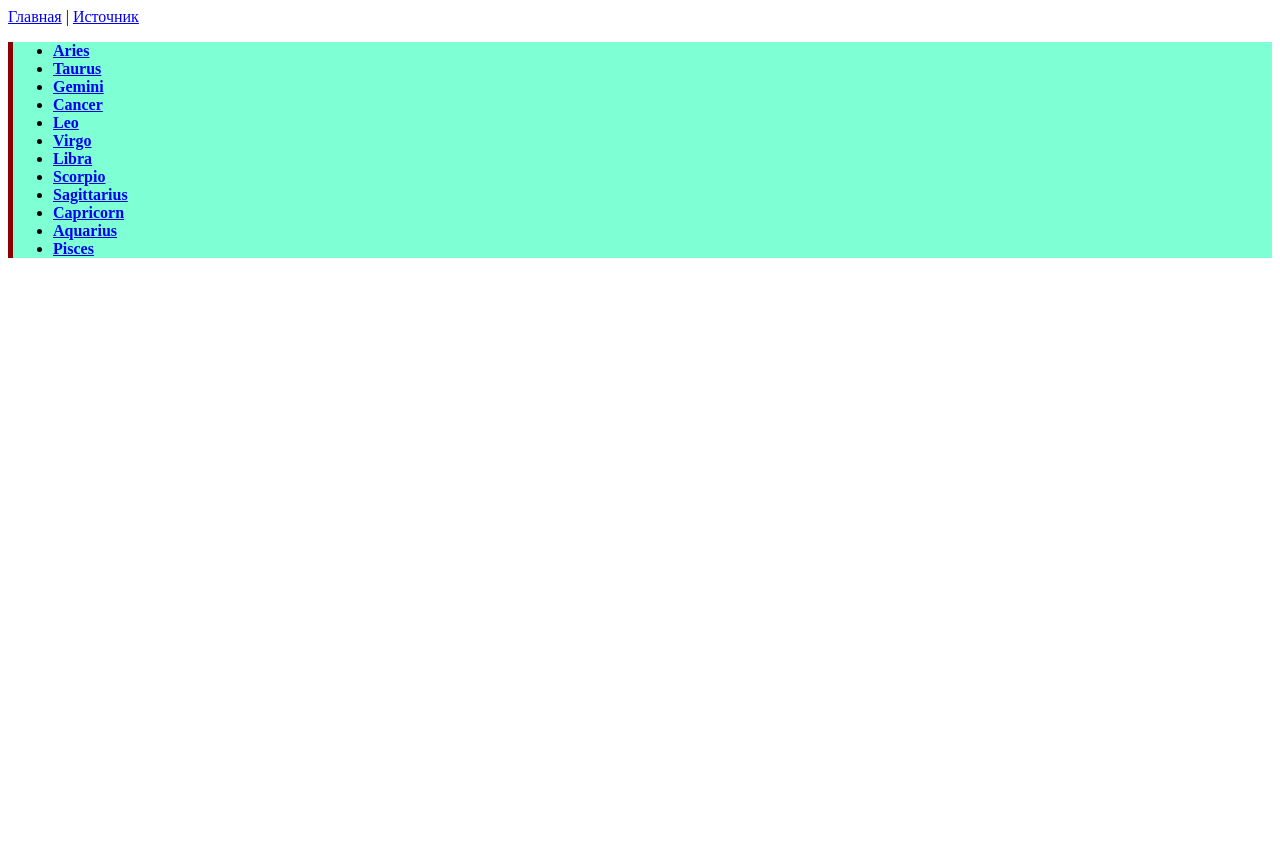
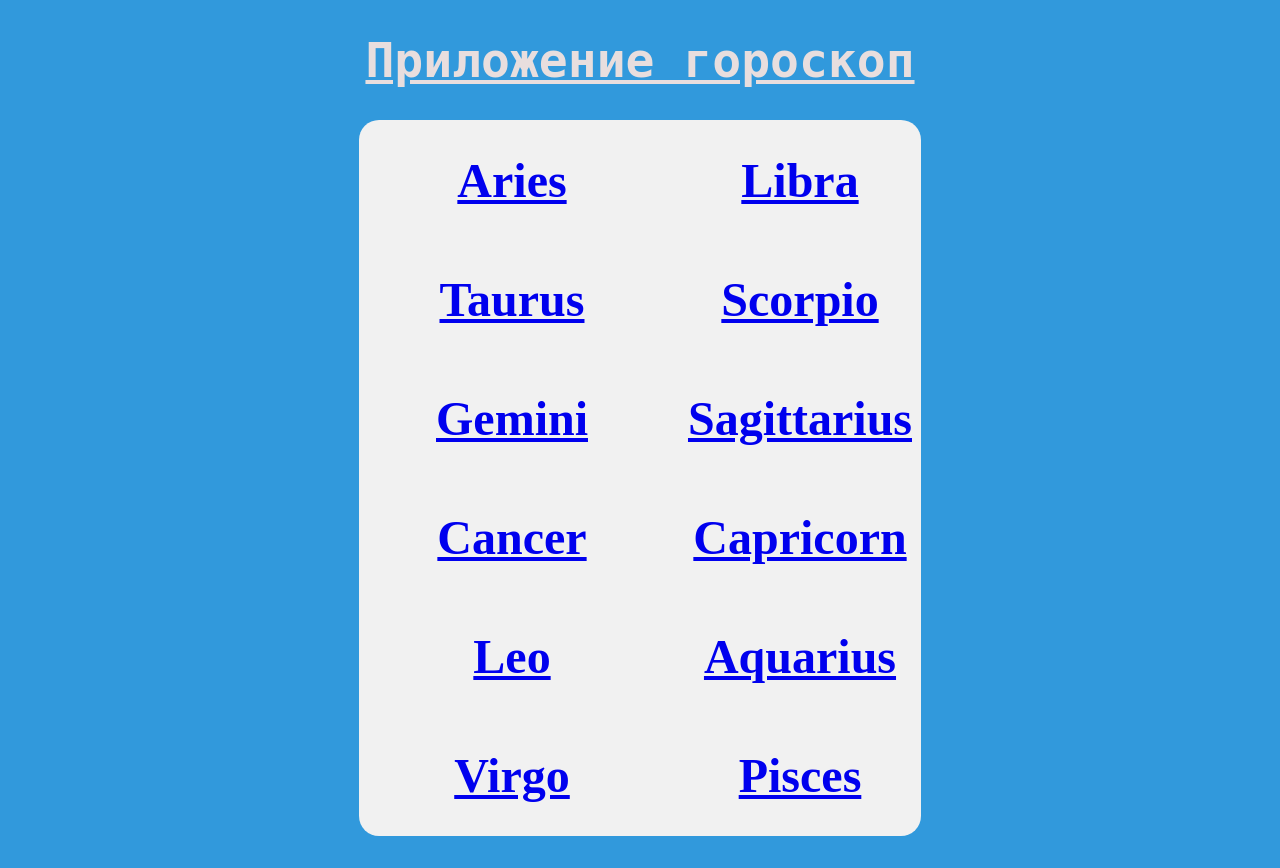
Before and after one commit to STamkovich/HoroscopeDjango, a Django app: page /horoscope/ in a window 1280 px wide. Before the commit the page ends 258 px from the top, so only its background shows below. Run offline with Django 4.2, Linux system fonts and the light colour scheme.

Commit message:
"Изменил стиль проекта"

```diff
--- a/HoroscopeDjango/settings.py
+++ b/HoroscopeDjango/settings.py
@@ -124,6 +124,9 @@ USE_TZ = True
 # https://docs.djangoproject.com/en/4.0/howto/static-files/
 
 STATIC_URL = 'static/'
+STATICFILES_DIRS = [
+    BASE_DIR / 'static'
+]
 
 # Default primary key field type
 # https://docs.djangoproject.com/en/4.0/ref/settings/#default-auto-field
--- a/horoscope/static/horoscope/css/index.css
+++ b/horoscope/static/horoscope/css/index.css
@@ -1,4 +1,34 @@
 ul {
-    border-left: 5px solid darkred;
-    background-color: aquamarine;
+    -webkit-column-count: 2;
+    -moz-column-count: 2;
+    column-count: 2;
+    list-style-type: none;
+    background-color: #f1f1f1;
+    width: 90%;
+    max-width: 35rem;
+    border-radius: 20px;
+    margin: 2rem auto;
+    padding: 1px;
 }
+
+
+ul li {
+    text-align: center;
+    width: 100%;
+    font-size: 3rem;
+    padding: 2rem 1rem;
+}
+
+
+
+ul a:hover, ul a:active {
+    color: #eca8b5;
+}
+
+h1 {
+    color: #e8dede;
+    text-align: center;
+    font-family: "Andale Mono", AndaleMono, monospace;
+    font-size:48px;
+    text-decoration: underline;
+}
--- a/horoscope/templates/base.html
+++ b/horoscope/templates/base.html
@@ -1,8 +1,11 @@
+{% load static %}
+
 <!DOCTYPE html>
 <html lang="en">
 <head>
     <meta charset="UTF-8">
     <title>{% block title %} {% endblock %}</title>
+    <link rel="stylesheet" href="{% static 'css/base.css' %}">
     {% block css_additional %} {% endblock %}
 </head>
 <body>
--- a/horoscope/templates/horoscope/index.html
+++ b/horoscope/templates/horoscope/index.html
@@ -1,4 +1,4 @@
-{% extends 'base.html' %}
+{% extends "base.html" %}
 
 {% load static %}
 
@@ -6,11 +6,13 @@
     <link rel="stylesheet" href="{% static 'horoscope/css/index.css' %}">
 {% endblock %}
 
+{% block title %}
+    Меню
+{% endblock %}
 
-{% block title %} Меню {% endblock %}
 
 {% block content %}
-    {% include "includes/navbar.html" %}
+    <h1> Приложение гороскоп</h1>
     <ul>
         {% for zodiac in zodiacs %}
             <li><a href="{% url 'horoscope_name' sign_zodiac=zodiac %}"><b>{{ zodiac|title }}</b></a></li>
--- a/horoscope/templates/includes/navbar.html
+++ b/horoscope/templates/includes/navbar.html
@@ -1,4 +1,7 @@
 <nav>
-    <a href={% url 'horoscope-index' %}>Главная</a> |
+    <a href={% url 'horoscope-index' %}>Главная</a>
     <a href="https://www.homeenglish.ru/OtherGoroscop.htm">Источник</a>
+    {% for zodiac in zodiacs %}
+    <a href="{% url 'horoscope_name' sign_zodiac=zodiac %}">{{ zodiac|title }}</a>
+    {% endfor %}
 </nav>
--- a/horoscope/views.py
+++ b/horoscope/views.py
@@ -72,7 +72,10 @@ def type_description(request, type_des):
 
 def get_info_about_sign_zodiac(request, sign_zodiac):
     description = zodiac_dict.get(sign_zodiac)
+    zodiacs = list(zodiac_dict)
     data = {
+        'zodiacs': zodiacs,
+        'sign_name': description.split()[0],
         'description_zodiac': description,
         'sign': sign_zodiac,
     }
--- /dev/null
+++ b/static/css/base.css
@@ -0,0 +1,29 @@
+html{
+    background-color: #3199dc;
+}
+
+nav {
+    text-align: center;
+    color: white;
+    font-size: 2rem;
+    height: 100%;
+    width: 200px;
+    position: fixed;
+    z-index: 1;
+    top: 0;
+    left: 0;
+    background-color: #111;
+    overflow-x: hidden;
+    padding-top: 20px;
+}
+
+nav a {
+    color: white;
+    display: block;
+    font-size: 2rem;
+    margin: 20px;
+}
+
+nav a:hover, ul a:active {
+    color: #eca8b5;
+}
```
Also changed, not shown: horoscope/static/horoscope/css/info.css (+11 -1 lines), horoscope/templates/horoscope/info_zodiac.html (+6 -3 lines).
